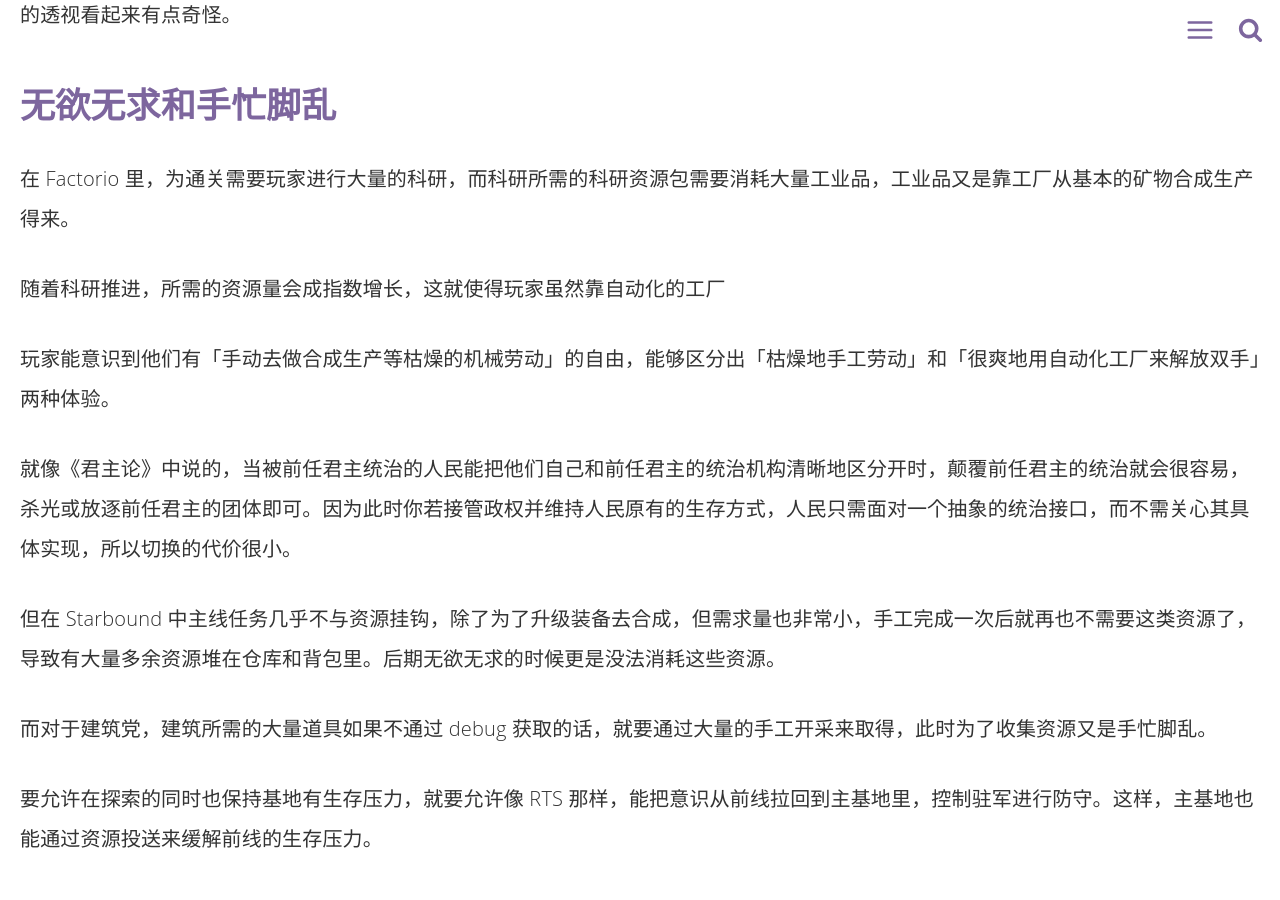
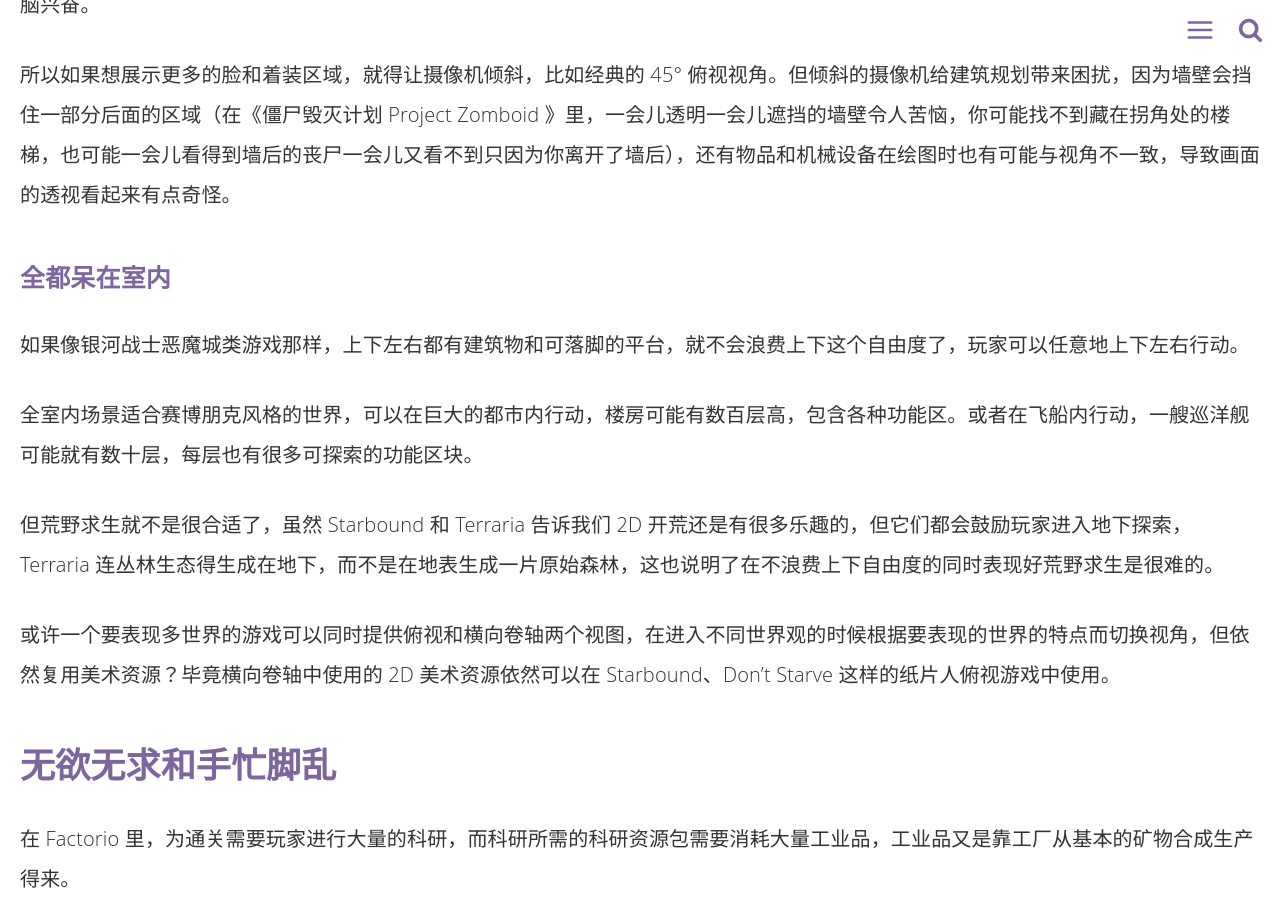
Before and after one commit to linonetwo/linonetwo.github.io, a Jekyll site: the page built from _posts/2018-03-14-星界边境那么大，我却懒得动.md, in a window 1280 px wide and 900 px high, scrolled down 5273 px. Built offline with Jekyll 4.4.1, drawn with Linux system fonts in a browser that asks for light colours; comment, search, counter and statistics services are not loaded; some of the changed text lies outside the part shown.

Commit message:
看 orc-colony 这个游戏时突然有了想法
https://luzongames.itch.io/orc-colony

```diff
--- a/_posts/2018-03-14-星界边境那么大，我却懒得动.md
+++ b/_posts/2018-03-14-星界边境那么大，我却懒得动.md
@@ -56,6 +56,10 @@
 
 Starbound 对第一个「二维不食」问题的处理方式是：房子可以有背景，而且 NPC 的房屋左右都会有门；一些老的 RPG 则是让大马路和房间是两层画布，你可以从大马路进入房间里，但这样房间就只能是固定大小的了。第二个问题处理得比较好的是 Plantoid Pioneer，它可以把视野拉到星球级别。
 
+还有一个避免「马路房屋重叠问题」的办法，就是让游戏里没有马路、没有户外，整个游戏都发生在建筑物里。比如银河战士恶魔城类（我没玩过）、CRYPTARK 则是除了进入建筑物的过程以外，整个游戏过程都发生在巨大的自动生成的飞船里。
+
+这就要求游戏能自动生成宏大的建筑物，而且游戏叙事上能解释玩家为什么要一直在建筑物内部行动，而从不到户外去。
+
 ### 自由度上的遮挡
 
 横向卷轴式 2D 游戏的自由度（可以行动的维度）主要在左右方向上，假设角色一般不会飞。
@@ -68,6 +72,16 @@
 俯视 2D 游戏在行动上的问题就小一些，毕竟角色不是仅在一根轴上行动，而是可以在平面上行动。但这时由于摄像机视角几乎与角色的身体和脸平行，会导致角色的身体和脸变得很小，头顶的头发喧宾夺主地成为角色最引人注目的区域。但很多人玩游戏就是希望看到自己可爱或帅气的角色，我们大脑中有一大堆用于识别面孔的区域，我们后天习得的文化中也有很多关于服饰的模因，展示脸和衣服可以让玩家的大脑兴奋。
 
 所以如果想展示更多的脸和着装区域，就得让摄像机倾斜，比如经典的 45° 俯视视角。但倾斜的摄像机给建筑规划带来困扰，因为墙壁会挡住一部分后面的区域（在《僵尸毁灭计划 Project Zomboid 》里，一会儿透明一会儿遮挡的墙壁令人苦恼，你可能找不到藏在拐角处的楼梯，也可能一会儿看得到墙后的丧尸一会儿又看不到只因为你离开了墙后），还有物品和机械设备在绘图时也有可能与视角不一致，导致画面的透视看起来有点奇怪。
+
+### 全都呆在室内
+
+如果像银河战士恶魔城类游戏那样，上下左右都有建筑物和可落脚的平台，就不会浪费上下这个自由度了，玩家可以任意地上下左右行动。
+
+全室内场景适合赛博朋克风格的世界，可以在巨大的都市内行动，楼房可能有数百层高，包含各种功能区。或者在飞船内行动，一艘巡洋舰可能就有数十层，每层也有很多可探索的功能区块。
+
+但荒野求生就不是很合适了，虽然 Starbound 和 Terraria 告诉我们 2D 开荒还是有很多乐趣的，但它们都会鼓励玩家进入地下探索，Terraria 连丛林生态得生成在地下，而不是在地表生成一片原始森林，这也说明了在不浪费上下自由度的同时表现好荒野求生是很难的。
+
+或许一个要表现多世界的游戏可以同时提供俯视和横向卷轴两个视图，在进入不同世界观的时候根据要表现的世界的特点而切换视角，但依然复用美术资源？毕竟横向卷轴中使用的 2D 美术资源依然可以在 Starbound、Don't Starve 这样的纸片人俯视游戏中使用。
 
 ## 无欲无求和手忙脚乱
 
```
